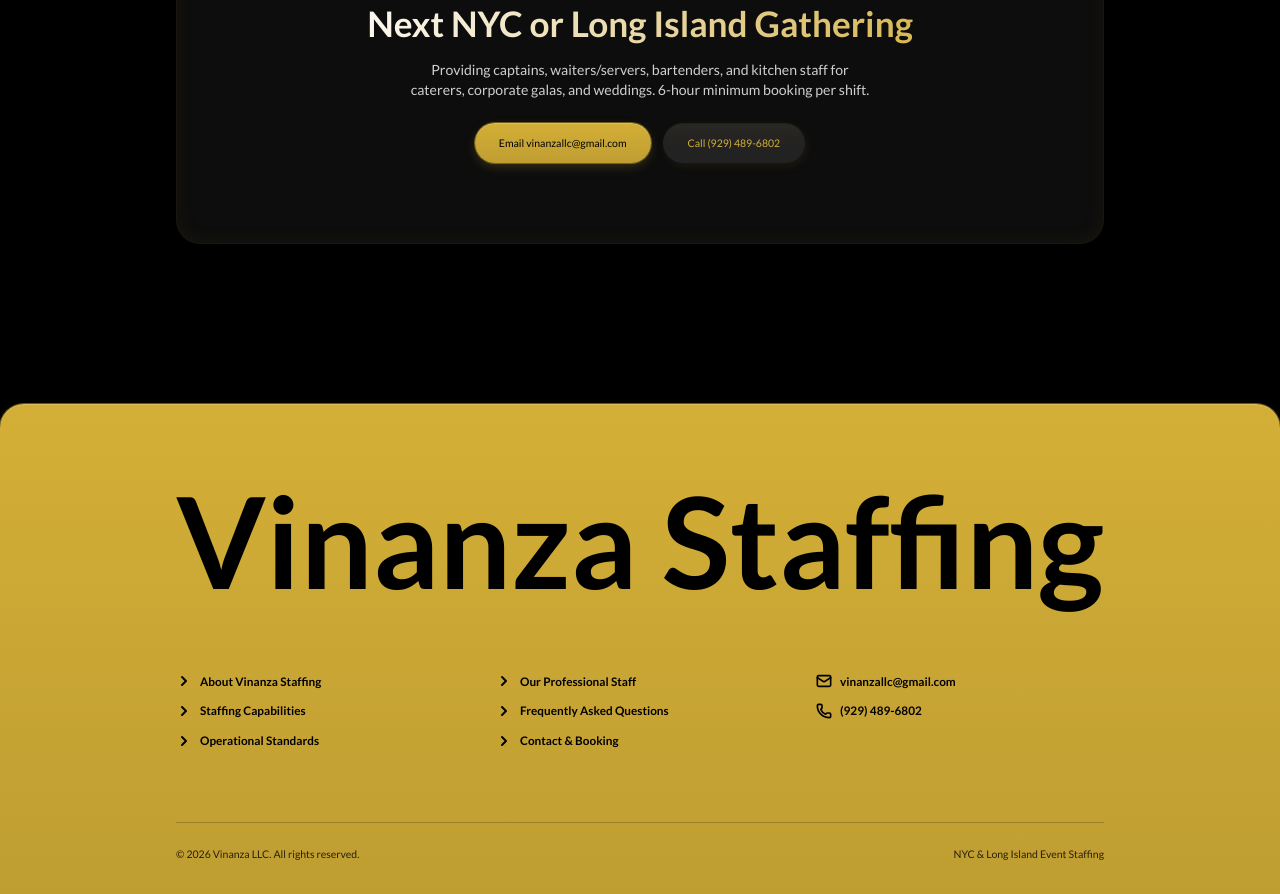
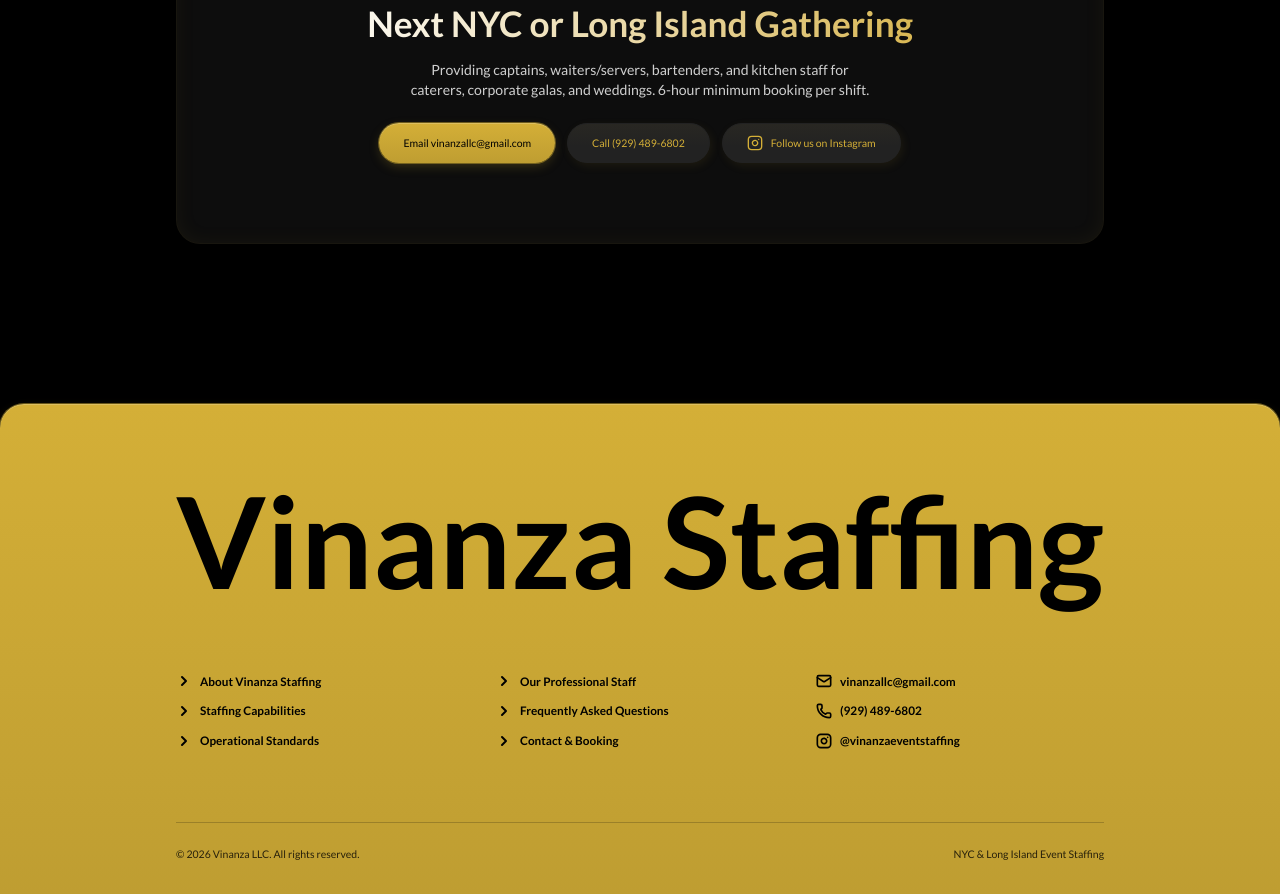
Before and after one commit to dmytro-webild/b9844894-9658-494c-a24e-b5111285fb6b, a React (Vite) app: page / in a window 1280 px wide. Shown: the part 6309-7203 px from the top of the page. Built offline with nearby package versions, Linux system fonts and the light colour scheme; a web font is replaced by a local one.

Commit message:
Webild agent: Add an Instagram link in two places. (1) In the footer, next

```diff
--- a/src/components/sections/footer/FooterBrand.tsx
+++ b/src/components/sections/footer/FooterBrand.tsx
@@ -1,4 +1,4 @@
-import { ChevronRight, Mail, Phone } from "lucide-react";
+import { ChevronRight, Mail, Phone, Instagram } from "lucide-react";
 import { useButtonClick } from "@/hooks/useButtonClick";
 import AutoFillText from "@/components/ui/AutoFillText";
 
@@ -86,6 +86,17 @@
                 </button>
               </div>
             )}
+            <div className="flex items-center gap-2 text-base">
+              <Instagram className="size-4 shrink-0 text-primary-cta-text" strokeWidth={2.5} aria-hidden="true" />
+              <a
+                href="https://www.instagram.com/vinanzaeventstaffing/"
+                target="_blank"
+                rel="noopener noreferrer"
+                className="text-base text-primary-cta-text font-semibold hover:opacity-75 transition-opacity cursor-pointer text-left"
+              >
+                @vinanzaeventstaffing
+              </a>
+            </div>
           </div>
         </div>
 
--- a/src/pages/HomePage/sections/Contact.tsx
+++ b/src/pages/HomePage/sections/Contact.tsx
@@ -1,6 +1,8 @@
 import ScrollReveal from "@/components/ui/ScrollReveal";
 import TextAnimation from "@/components/ui/TextAnimation";
 import Button from "@/components/ui/Button";
+import { Instagram } from "lucide-react";
+import { motion } from "motion/react";
 
 const primaryButton = {
   text: "Email vinanzallc@gmail.com",
@@ -37,6 +39,22 @@
               <div className="flex flex-wrap justify-center gap-3 mt-4">
                 <Button text={primaryButton.text} href={primaryButton.href} variant="primary" />
                 <Button text={secondaryButton.text} href={secondaryButton.href} variant="secondary" animationDelay={0.1} />
+                <motion.div
+                  initial={{ opacity: 0, y: 20 }}
+                  whileInView={{ opacity: 1, y: 0 }}
+                  viewport={{ once: true }}
+                  transition={{ duration: 0.6, delay: 0.2, ease: "easeOut" }}
+                >
+                  <a
+                    href="https://www.instagram.com/vinanzaeventstaffing/"
+                    target="_blank"
+                    rel="noopener noreferrer"
+                    className="flex items-center justify-center gap-2 h-10 px-6 text-sm rounded cursor-pointer secondary-button text-secondary-cta-text"
+                  >
+                    <Instagram className="size-4 shrink-0" />
+                    <span>Follow us on Instagram</span>
+                  </a>
+                </motion.div>
               </div>
             </div>
           </div>
```
